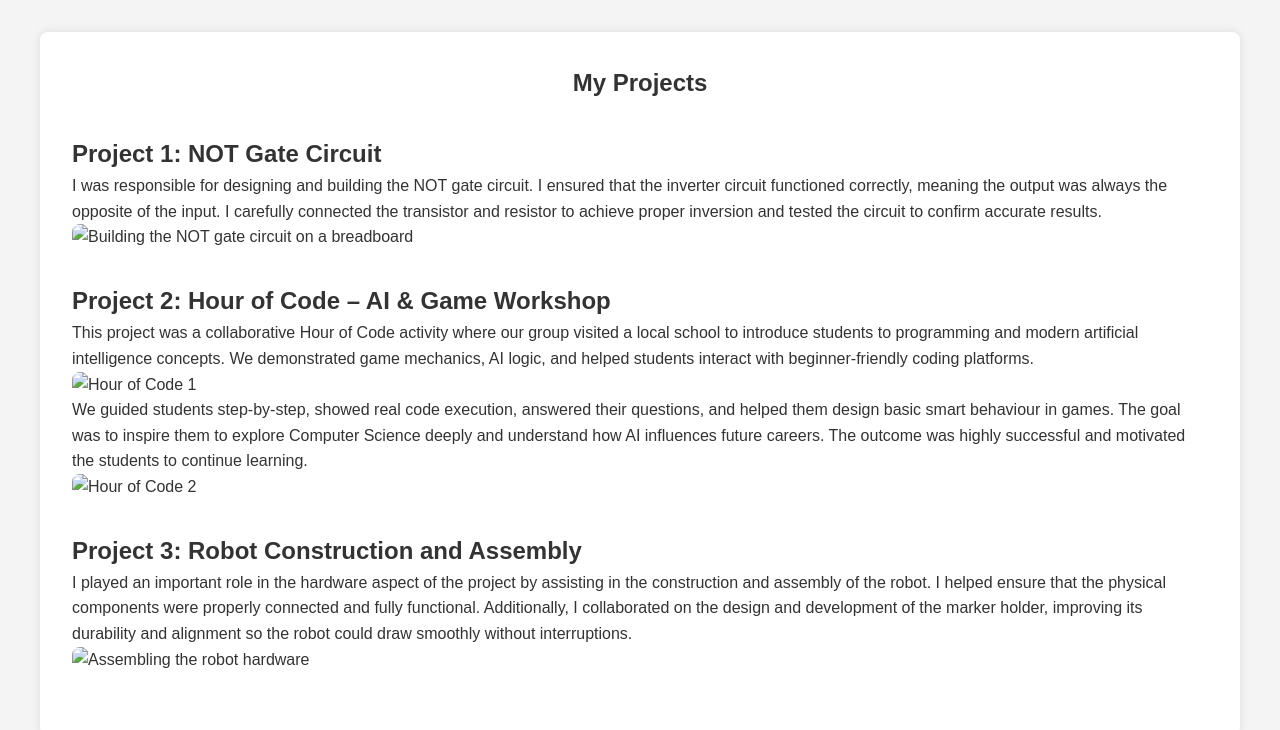
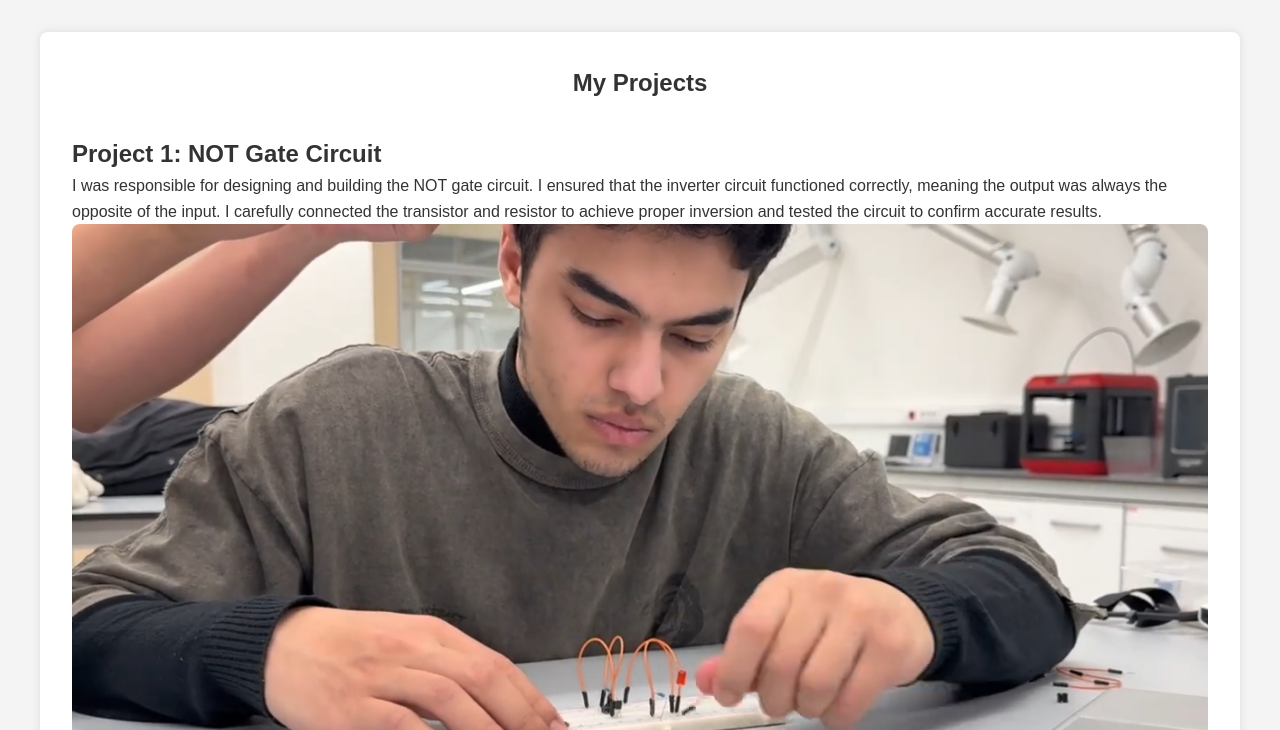
Before and after one commit to eess1mmm-maker/site-1101-, a plain HTML site: page projects.html in a window 1280 px wide. Shown: the part 70-800 px from the top of the page. Drawn offline with Linux system fonts and the light colour scheme; files that its build step writes are made by us from their sources.

Commit message:
Fix image paths and update stylesheet link
Updated image paths and stylesheet reference in projects.html.

```diff
--- a/projects.html
+++ b/projects.html
@@ -5,7 +5,7 @@
   <title>Emil | Projects</title>
   <meta name="viewport" content="width=device-width, initial-scale=1.0">
   <link rel="stylesheet" href="https://cdnjs.cloudflare.com/ajax/libs/font-awesome/6.0.0/css/all.min.css">
-  <link rel="stylesheet" href="assets/css/style.css">
+  <link rel="stylesheet" href="assets/style.css">
 </head>
 <body>
 
@@ -28,7 +28,7 @@
         I was responsible for designing and building the NOT gate circuit. I ensured that the inverter circuit functioned correctly, meaning the output was always the opposite of the input. I carefully connected the transistor and resistor to achieve proper inversion and tested the circuit to confirm accurate results.
       </p>
       <div class="project-images-center">
-        <img src="assets/img/project_1.png" alt="Building the NOT gate circuit on a breadboard">
+        <img src="images/project_1.png" alt="Building the NOT gate circuit on a breadboard">
       </div>
     </div>
 
@@ -42,7 +42,7 @@
         and helped students interact with beginner-friendly coding platforms.
       </p>
       <div class="project-images-center">
-        <img src="assets/img/projects.png" alt="Hour of Code 1">
+        <img src="images/projects.png" alt="Hour of Code 1">
       </div>
       <p>
         We guided students step-by-step, showed real code execution, answered their
@@ -52,7 +52,7 @@
         the students to continue learning.
       </p>
       <div class="project-images-end">
-        <img src="assets/img/projects1.png" alt="Hour of Code 2">
+        <img src="images/projects1.png" alt="Hour of Code 2">
       </div>
     </div>
 
@@ -63,7 +63,7 @@
         I played an important role in the hardware aspect of the project by assisting in the construction and assembly of the robot. I helped ensure that the physical components were properly connected and fully functional. Additionally, I collaborated on the design and development of the marker holder, improving its durability and alignment so the robot could draw smoothly without interruptions.
       </p>
       <div class="project-images-center">
-        <img src="assets/img/project_3.png" alt="Assembling the robot hardware">
+        <img src="images/project_3.png" alt="Assembling the robot hardware">
       </div>
     </div>
 
```
